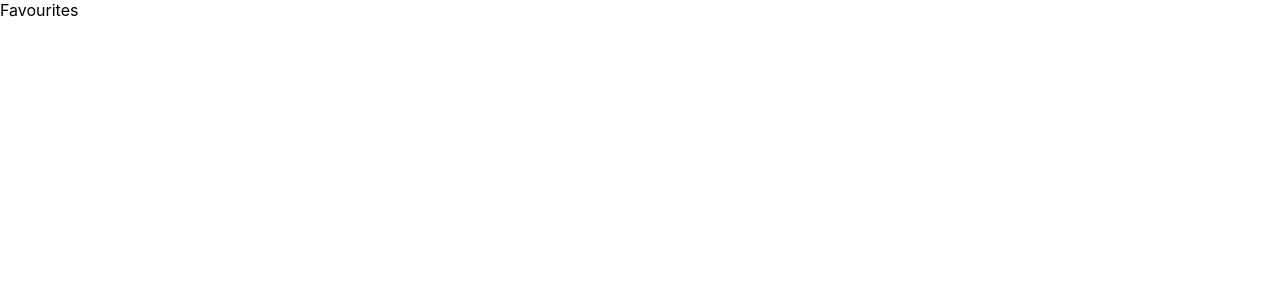
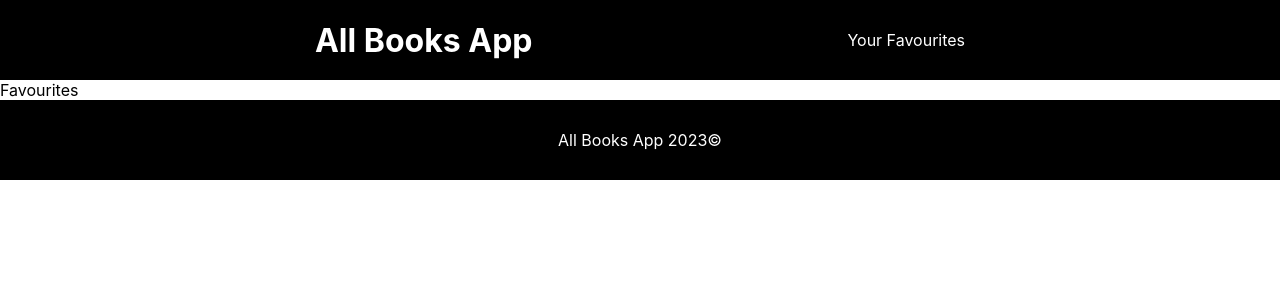
Before and after one commit to Soron007/react-books-app, a React (Create React App) app: page /favorites in a window 1280 px wide. Shown: the top 300 px of the page. Built offline with nearby package versions, Linux system fonts and the light colour scheme.

Commit message:
added navbar and footer outside of the routes

```diff
--- a/src/App.js
+++ b/src/App.js
@@ -2,10 +2,14 @@ import { Route, Routes } from 'react-router-dom';
 import BookList from './components/BookList';
 import Favorites from './components/Favorites';
 import BookPage from './components/BookPage';
+import Navbar from './components/Navbar';
+import Footer from './components/Footer';
+
+
 function App() {
   return (
     <div className="App">
-
+      <Navbar />
       <Routes>
 
         <Route path="/" element={<BookList />} />;
@@ -15,6 +19,8 @@ function App() {
 
       </Routes>
 
+      <Footer />
+
     </div>
   );
 }
```
